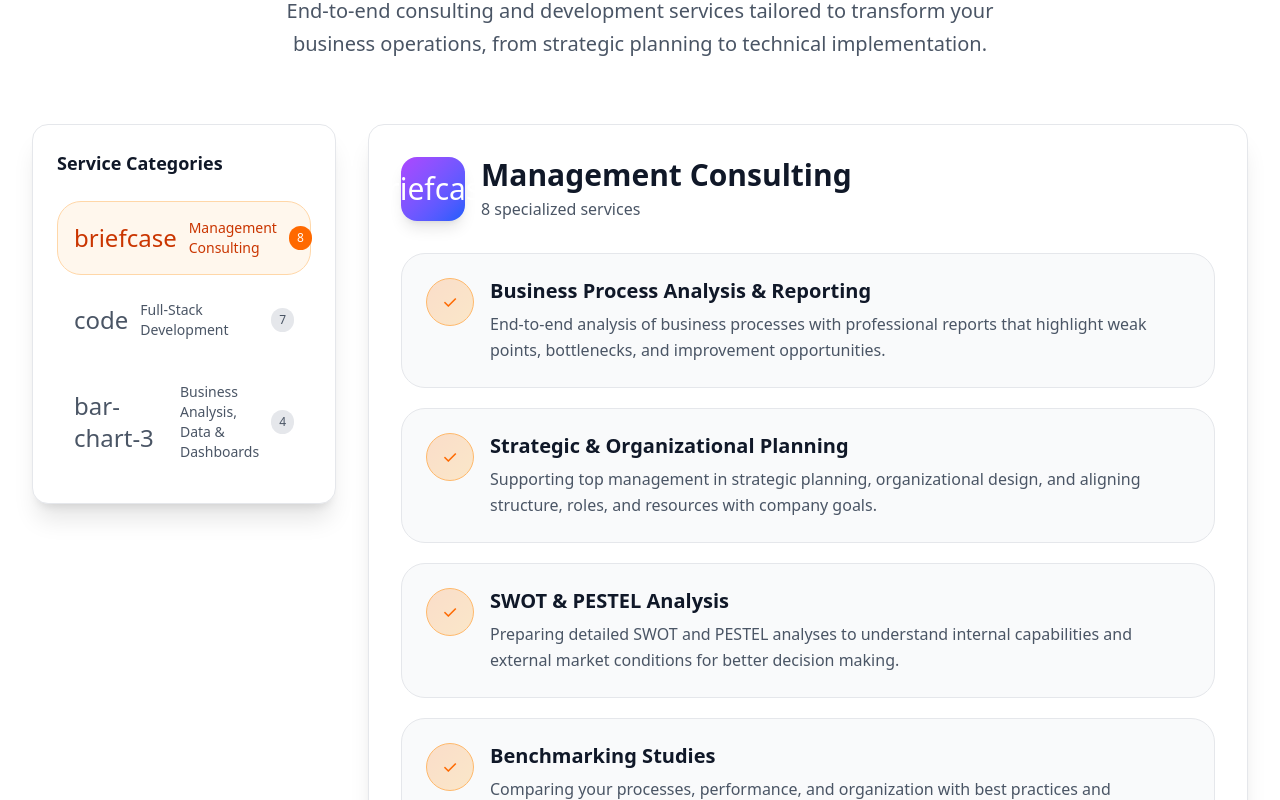
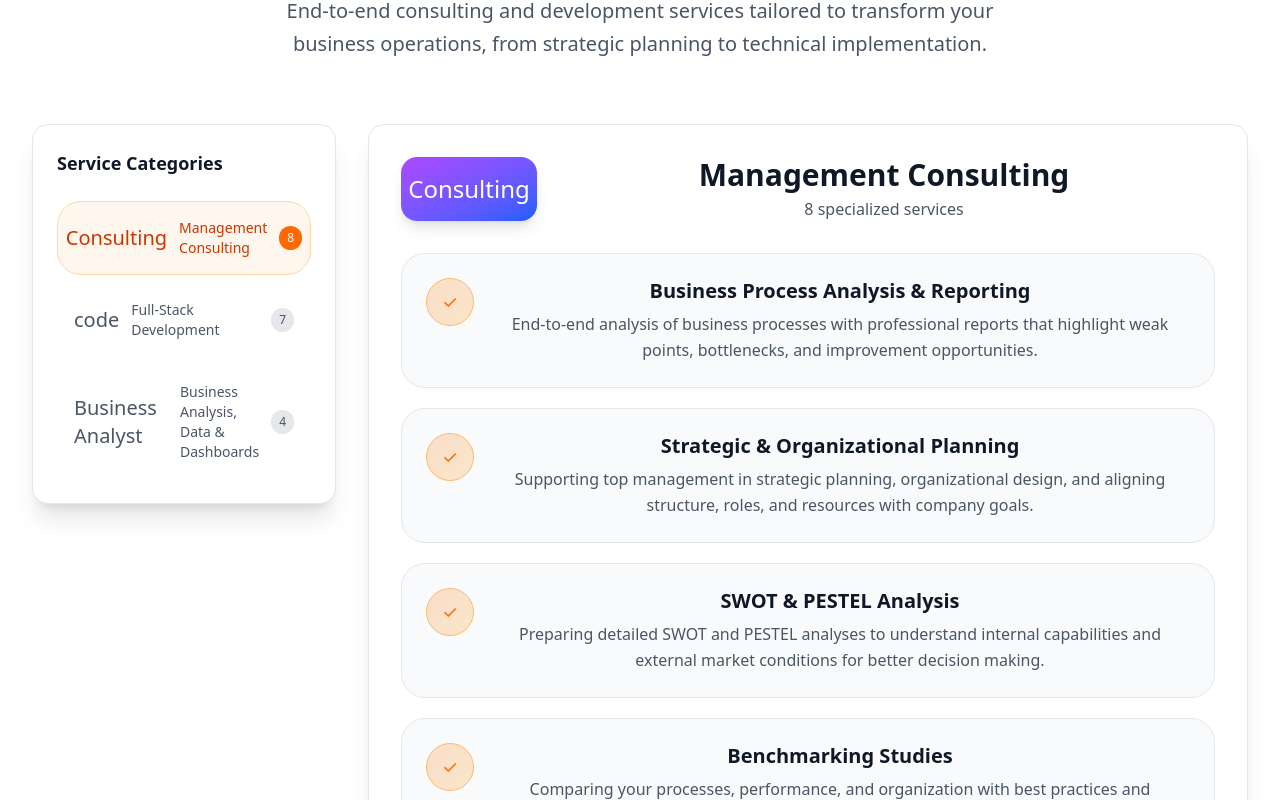
Before and after one commit to mu7amedshahba/shahba_portfolio, a React (Vite) app: page / in a window 1280 px wide. Shown: the part 3640-4440 px from the top of the page. Built offline with nearby package versions, Linux system fonts and the light colour scheme.

Commit message:
update services

```diff
--- a/src/component/UI/Pages/Services.jsx
+++ b/src/component/UI/Pages/Services.jsx
@@ -1,14 +1,14 @@
 import React, { useState } from "react";
 // eslint-disable-next-line no-unused-vars
-import { motion, AnimatePresence } from 'framer-motion';
-import { useInView } from 'react-intersection-observer';
-import servicesData from '../../../dataBase/services.json';
+import { motion, AnimatePresence } from "framer-motion";
+import { useInView } from "react-intersection-observer";
+import servicesData from "../../../dataBase/services.json";
 
 const Services = () => {
   const [activeCategory, setActiveCategory] = useState(0);
   const [ref, inView] = useInView({
     threshold: 0.1,
-    triggerOnce: true
+    triggerOnce: true,
   });
 
   const gradientColors = [
@@ -18,7 +18,7 @@ const Services = () => {
     "from-indigo-500 to-purple-600",
     "from-blue-500 to-cyan-500",
     "from-red-500 to-pink-600",
-    "from-teal-500 to-green-500"
+    "from-teal-500 to-green-500",
   ];
 
   const containerVariants = {
@@ -27,9 +27,9 @@ const Services = () => {
       opacity: 1,
       transition: {
         staggerChildren: 0.1,
-        delayChildren: 0.2
-      }
-    }
+        delayChildren: 0.2,
+      },
+    },
   };
 
   const itemVariants = {
@@ -39,9 +39,9 @@ const Services = () => {
       y: 0,
       transition: {
         duration: 0.6,
-        ease: "easeOut"
-      }
-    }
+        ease: "easeOut",
+      },
+    },
   };
 
   const cardVariants = {
@@ -51,17 +51,17 @@ const Services = () => {
       scale: 1,
       transition: {
         duration: 0.5,
-        ease: "easeOut"
-      }
+        ease: "easeOut",
+      },
     },
     hover: {
       y: -5,
       scale: 1.02,
       transition: {
         duration: 0.3,
-        ease: "easeInOut"
-      }
-    }
+        ease: "easeInOut",
+      },
+    },
   };
 
   const serviceItemVariants = {
@@ -71,37 +71,37 @@ const Services = () => {
       x: 0,
       transition: {
         duration: 0.5,
-        ease: "easeOut"
-      }
+        ease: "easeOut",
+      },
     },
     hover: {
       x: 5,
       transition: {
-        duration: 0.2
-      }
-    }
+        duration: 0.2,
+      },
+    },
   };
 
   const categorySwitchVariants = {
     enter: {
       opacity: 0,
-      y: 20
+      y: 20,
     },
     center: {
       opacity: 1,
       y: 0,
       transition: {
         duration: 0.5,
-        ease: "easeOut"
-      }
+        ease: "easeOut",
+      },
     },
     exit: {
       opacity: 0,
       y: -20,
       transition: {
-        duration: 0.3
-      }
-    }
+        duration: 0.3,
+      },
+    },
   };
 
   return (
@@ -116,37 +116,37 @@ const Services = () => {
           className="absolute top-10 left-5 md:left-10 w-4 h-4 bg-orange-400 rounded-full opacity-60"
           animate={{
             y: [-10, 10, -10],
-            opacity: [0.4, 0.8, 0.4]
+            opacity: [0.4, 0.8, 0.4],
           }}
           transition={{
             duration: 3,
             repeat: Infinity,
-            ease: "easeInOut"
+            ease: "easeInOut",
           }}
         />
         <motion.div
           className="absolute top-20 right-5 md:right-20 w-6 h-6 bg-blue-400 rounded-full opacity-40"
           animate={{
             y: [-15, 15, -15],
-            opacity: [0.3, 0.6, 0.3]
+            opacity: [0.3, 0.6, 0.3],
           }}
           transition={{
             duration: 4,
             repeat: Infinity,
             ease: "easeInOut",
-            delay: 1
+            delay: 1,
           }}
         />
         <motion.div
           className="absolute bottom-20 left-5 md:left-20 w-3 h-3 bg-purple-400 rounded-full opacity-50"
           animate={{
             scale: [1, 1.5, 1],
-            opacity: [0.3, 0.7, 0.3]
+            opacity: [0.3, 0.7, 0.3],
           }}
           transition={{
             duration: 2,
             repeat: Infinity,
-            ease: "easeInOut"
+            ease: "easeInOut",
           }}
         />
       </div>
@@ -175,41 +175,48 @@ const Services = () => {
                 transition={{
                   duration: 2,
                   repeat: Infinity,
-                  ease: "easeInOut"
+                  ease: "easeInOut",
                 }}
               />
-              <span className="text-sm font-medium text-orange-700 dark:text-orange-300">Services</span>
+              <span className="text-sm font-medium text-orange-700 dark:text-orange-300">
+                Services
+              </span>
             </motion.div>
 
             <motion.h2
               className="text-3xl md:text-4xl lg:text-5xl font-bold text-gray-900 dark:text-white mb-4"
               variants={itemVariants}
             >
-              Comprehensive <span className="text-orange-500 dark:text-orange-400">Business Solutions</span>
+              Comprehensive{" "}
+              <span className="text-orange-500 dark:text-orange-400">
+                Business Solutions
+              </span>
             </motion.h2>
 
             <motion.p
               className="text-lg md:text-xl text-gray-600 dark:text-gray-400 max-w-2xl md:max-w-3xl mx-auto leading-relaxed px-4"
               variants={itemVariants}
             >
-              End-to-end consulting and development services tailored to transform your business operations,
-              from strategic planning to technical implementation.
+              End-to-end consulting and development services tailored to
+              transform your business operations, from strategic planning to
+              technical implementation.
             </motion.p>
           </motion.div>
 
           {/* Mobile Category Selector */}
-          <motion.div
-            className="lg:hidden mb-6"
-            variants={itemVariants}
-          >
-            <div className="bg-white dark:bg-gray-900 rounded-2xl p-4 border border-gray-200 dark:border-gray-800 shadow-lg">
+          <motion.div className="lg:hidden mb-6" variants={itemVariants}>
+            <div className="bg-white dark:bg-gray-900 rounded-xl p-4 border border-gray-200 dark:border-gray-800 shadow-lg">
               <select
                 value={activeCategory}
                 onChange={(e) => setActiveCategory(Number(e.target.value))}
                 className="w-full bg-transparent text-gray-900 dark:text-white border border-gray-300 dark:border-gray-700 rounded-xl px-4 py-3 focus:outline-none focus:border-orange-500 dark:focus:border-orange-400 text-sm"
               >
                 {servicesData.map((category, index) => (
-                  <option key={index} value={index} className="bg-white dark:bg-gray-900 text-gray-900 dark:text-white">
+                  <option
+                    key={index}
+                    value={index}
+                    className="bg-white dark:bg-gray-900 text-gray-900 dark:text-white text-xl"
+                  >
                     {category.icon} {category.category}
                   </option>
                 ))}
@@ -224,33 +231,43 @@ const Services = () => {
               variants={itemVariants}
             >
               <div className="bg-white dark:bg-gray-900 rounded-2xl p-6 border border-gray-200 dark:border-gray-800 shadow-xl sticky top-24">
-                <h3 className="text-lg font-bold text-gray-900 dark:text-white mb-6">Service Categories</h3>
+                <h3 className="text-lg font-bold text-gray-900 dark:text-white mb-6">
+                  Service Categories
+                </h3>
                 <div className="space-y-2">
                   {servicesData.map((category, index) => (
             <motion.button
     key={index}
     onClick={() => setActiveCategory(index)}
-                      className={`w-full text-left p-4 rounded-xl transition-all duration-300 flex items-center gap-3 group ${
+    className={`w-full text-left p-4 rounded-xl transition-all duration-300 flex items-center justify-center gap-3 group ${
         activeCategory === index
         ? "bg-orange-50 dark:bg-orange-500/20 border border-orange-200 dark:border-orange-400/30 text-orange-700 dark:text-orange-300"
         : "text-gray-600 dark:text-gray-400 hover:text-gray-900 dark:hover:text-white hover:bg-gray-50 dark:hover:bg-gray-800 border border-transparent"
     }`}
     whileHover={{ x: 5 }}
-                      transition={{ type: "spring", stiffness: 400, damping: 10 }}
+    transition={{
+        type: "spring",
+        stiffness: 400,
+        damping: 10,
+    }}
 >
     <motion.span
-                        className="text-2xl"
+        className="text-xl"
         whileHover={{ scale: 1.1 }}
         transition={{ duration: 0.2 }}
     >
         {category.icon}
     </motion.span>
-                      <span className="font-medium text-sm flex-1 text-left">{category.category}</span>
-                      <span className={`text-xs px-2 py-1 rounded-full ${
+    <span className="font-medium text-sm flex-1 text-left">
+        {category.category}
+    </span>
+    <span
+        className={`text-xs px-2 py-1 rounded-full ${
             activeCategory === index
             ? "bg-orange-500 text-white"
             : "bg-gray-200 dark:bg-gray-700 text-gray-600 dark:text-gray-400"
-                      }`}>
+        }`}
+    >
         {category.items.length}
     </span>
 </motion.button>
@@ -270,7 +287,7 @@ const Services = () => {
                   exit="exit"
                 >
                   <motion.div
-                    className="bg-white dark:bg-gray-900 rounded-2xl p-6 md:p-8 border border-gray-200 dark:border-gray-800 shadow-xl"
+                    className="bg-white dark:bg-gray-900 text-center  rounded-2xl p-6 md:p-8 border border-gray-200 dark:border-gray-800 shadow-xl"
                     variants={cardVariants}
                     whileHover="hover"
                   >
@@ -279,15 +296,18 @@ const Services = () => {
                       className="flex items-center gap-4 mb-6 md:mb-8"
                       variants={itemVariants}
                     >
-                      <div className={`w-12 h-12 md:w-16 md:h-16 bg-gradient-to-br ${gradientColors[activeCategory]} rounded-2xl flex items-center justify-center text-2xl md:text-3xl text-white shadow-lg`}>
+                      <div
+                        className={`w-12 h-12 md:w-34 md:h-16 bg-linear-to-br ${gradientColors[activeCategory]} rounded-2xl flex items-center justify-center text-16 md:text-2xl text-white shadow-lg`}
+                      >
                         {servicesData[activeCategory].icon}
                       </div>
                       <div className="flex-1 min-w-0">
-                        <h3 className="text-xl md:text-2xl lg:text-3xl font-bold text-gray-900 dark:text-white mb-1">
+                        <h3 className="text-xxl md:text-2xl lg:text-3xl font-bold text-gray-900 dark:text-white mb-1">
                           {servicesData[activeCategory].category}
                         </h3>
                         <p className="text-gray-600 dark:text-gray-400 text-sm md:text-base">
-                          {servicesData[activeCategory].items.length} specialized services
+                          {servicesData[activeCategory].items.length}{" "}
+                          specialized services
                         </p>
                       </div>
                     </motion.div>
@@ -297,7 +317,8 @@ const Services = () => {
                       className="grid gap-4 md:gap-6"
                       variants={containerVariants}
                     >
-                      {servicesData[activeCategory].items.map((service, index) => (
+                      {servicesData[activeCategory].items.map(
+                        (service, index) => (
                           <motion.div
                             key={index}
                             className="bg-gray-50 dark:bg-gray-800 rounded-xl p-4 md:p-6 border border-gray-200 dark:border-gray-700 hover:border-orange-300 dark:hover:border-orange-500 transition-all duration-300 group"
@@ -308,9 +329,15 @@ const Services = () => {
                               <motion.div
                                 className="w-10 h-10 md:w-12 md:h-12 bg-gradient-to-br from-orange-500/20 to-amber-500/20 rounded-xl flex items-center justify-center border border-orange-300 dark:border-orange-500/50 group-hover:from-orange-500/30 group-hover:to-amber-500/30 transition-all duration-300 flex-shrink-0"
                                 whileHover={{ scale: 1.1, rotate: 5 }}
-                              transition={{ type: "spring", stiffness: 400, damping: 10 }}
+                                transition={{
+                                  type: "spring",
+                                  stiffness: 400,
+                                  damping: 10,
+                                }}
                               >
-                              <span className="text-orange-500 dark:text-orange-400 text-sm md:text-lg">✓</span>
+                                <span className="text-orange-500 dark:text-orange-400 text-sm md:text-lg">
+                                  ✓
+                                </span>
                               </motion.div>
                               <div className="flex-1 min-w-0">
                                 <h4 className="text-lg md:text-xl font-bold text-gray-900 dark:text-white mb-2 group-hover:text-orange-500 dark:group-hover:text-orange-400 transition-colors duration-300 leading-tight">
@@ -322,7 +349,8 @@ const Services = () => {
                               </div>
                             </div>
                           </motion.div>
-                      ))}
+                        )
+                      )}
                     </motion.div>
 
                     {/* Category Stats */}
@@ -332,10 +360,13 @@ const Services = () => {
                     >
                       <div className="grid grid-cols-2 gap-4 md:flex md:flex-wrap md:justify-between text-center">
                         {[
-                          { value: servicesData[activeCategory].items.length, label: "Services" },
+                          {
+                            value: servicesData[activeCategory].items.length,
+                            label: "Services",
+                          },
                           { value: "100%", label: "Satisfaction" },
                           { value: "24/7", label: "Support" },
-                          { value: "KSA", label: "Experience" }
+                          { value: "KSA", label: "Experience" },
                         ].map((stat, index) => (
                           <motion.div
                             key={index}
@@ -358,10 +389,7 @@ const Services = () => {
               </AnimatePresence>
 
               {/* Quick Category Navigation */}
-              <motion.div
-                className="mt-6"
-                variants={itemVariants}
-              >
+              <motion.div className="mt-6" variants={itemVariants}>
                 <div className="flex space-x-4 overflow-x-auto pb-4 scrollbar-hide">
                   {servicesData.map((category, index) => (
                     <motion.button
@@ -383,7 +411,7 @@ const Services = () => {
                         {category.icon}
                       </motion.div>
                       <div className="text-xs font-medium leading-tight">
-                        {category.category.split(' ')[0]}
+                        {category.category.split(" ")[0]}
                       </div>
                       <div className="text-xs opacity-70 mt-1">
                         {category.items.length}
@@ -405,14 +433,19 @@ const Services = () => {
                 className="text-2xl md:text-3xl lg:text-4xl font-bold text-gray-900 dark:text-white mb-4"
                 variants={itemVariants}
               >
-                Ready to <span className="text-orange-500 dark:text-orange-400">Transform Your Business</span>?
+                Ready to{" "}
+                <span className="text-orange-500 dark:text-orange-400">
+                  Transform Your Business
+                </span>
+                ?
               </motion.h3>
               <motion.p
                 className="text-gray-600 dark:text-gray-400 mb-6 md:mb-8 text-base md:text-lg max-w-2xl mx-auto"
                 variants={itemVariants}
               >
-                Let's discuss how my comprehensive consulting and development services can drive growth,
-                efficiency, and innovation for your organization.
+                Let's discuss how my comprehensive consulting and development
+                services can drive growth, efficiency, and innovation for your
+                organization.
               </motion.p>
               <motion.div
                 className="flex flex-col sm:flex-row gap-4 justify-center"
@@ -434,10 +467,15 @@ const Services = () => {
                     transition={{
                       duration: 1.5,
                       repeat: Infinity,
-                      ease: "easeInOut"
+                      ease: "easeInOut",
                     }}
                   >
-                    <path strokeLinecap="round" strokeLinejoin="round" strokeWidth={2} d="M13 7l5 5m0 0l-5 5m5-5H6" />
+                    <path
+                      strokeLinecap="round"
+                      strokeLinejoin="round"
+                      strokeWidth={2}
+                      d="M13 7l5 5m0 0l-5 5m5-5H6"
+                    />
                   </motion.svg>
                 </motion.button>
                 <motion.button
@@ -447,8 +485,18 @@ const Services = () => {
                   whileTap="tap"
                 >
                   <span>Download Catalog</span>
-                  <svg className="w-4 h-4 md:w-5 md:h-5" fill="none" stroke="currentColor" viewBox="0 0 24 24">
-                    <path strokeLinecap="round" strokeLinejoin="round" strokeWidth={2} d="M12 10v6m0 0l-3-3m3 3l3-3m2 8H7a2 2 0 01-2-2V5a2 2 0 012-2h5.586a1 1 0 01.707.293l5.414 5.414a1 1 0 01.293.707V19a2 2 0 01-2 2z" />
+                  <svg
+                    className="w-4 h-4 md:w-5 md:h-5"
+                    fill="none"
+                    stroke="currentColor"
+                    viewBox="0 0 24 24"
+                  >
+                    <path
+                      strokeLinecap="round"
+                      strokeLinejoin="round"
+                      strokeWidth={2}
+                      d="M12 10v6m0 0l-3-3m3 3l3-3m2 8H7a2 2 0 01-2-2V5a2 2 0 012-2h5.586a1 1 0 01.707.293l5.414 5.414a1 1 0 01.293.707V19a2 2 0 01-2 2z"
+                    />
                   </svg>
                 </motion.button>
               </motion.div>
@@ -478,21 +526,21 @@ const buttonVariants = {
     opacity: 1,
     y: 0,
     transition: {
-      duration: 0.5
-    }
+      duration: 0.5,
+    },
   },
   hover: {
     scale: 1.05,
     transition: {
-      duration: 0.2
-    }
+      duration: 0.2,
+    },
   },
   tap: {
     scale: 0.95,
     transition: {
-      duration: 0.1
-    }
-  }
+      duration: 0.1,
+    },
+  },
 };
 
 export default Services;
--- a/src/dataBase/services.json
+++ b/src/dataBase/services.json
@@ -2,7 +2,7 @@
   {
     "category": "Management Consulting",
     "slug": "management-consulting",
-    "icon": "briefcase",
+    "icon": "Consulting",
     "image": "/images/services/management-consulting.jpg",
     "items": [
       {
@@ -108,7 +108,7 @@
   {
     "category": "Business Analysis, Data & Dashboards",
     "slug": "business-analysis-data-dashboards",
-    "icon": "bar-chart-3",
+    "icon": "Business Analyst",
     "image": "/images/services/business-analysis-data.jpg",
     "items": [
       {
```
Lines whose indentation alone changed are shown as unchanged.
